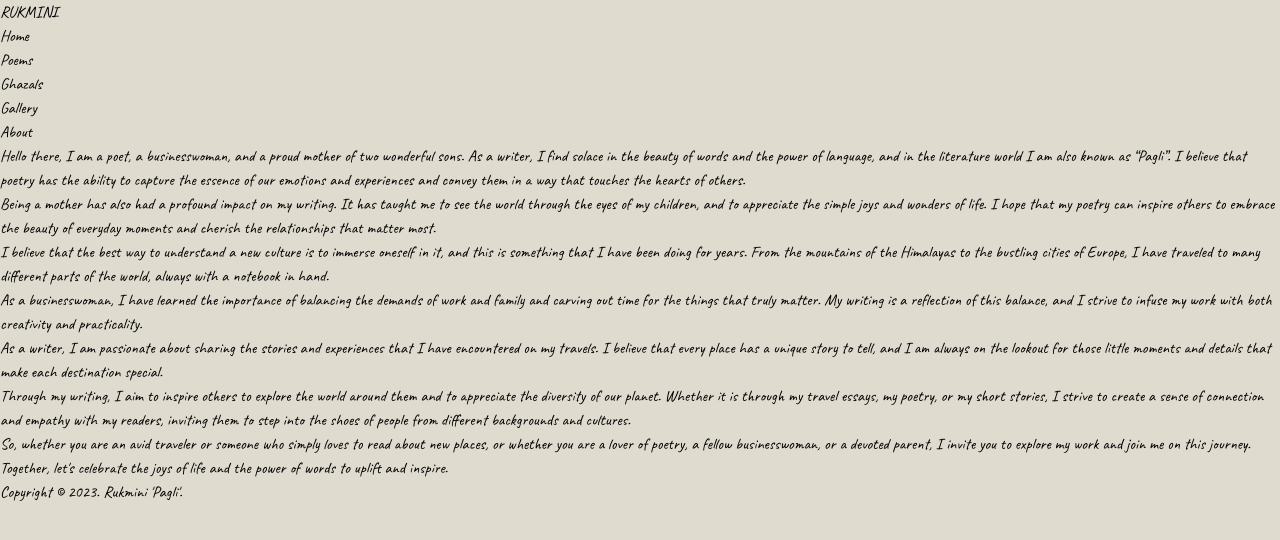
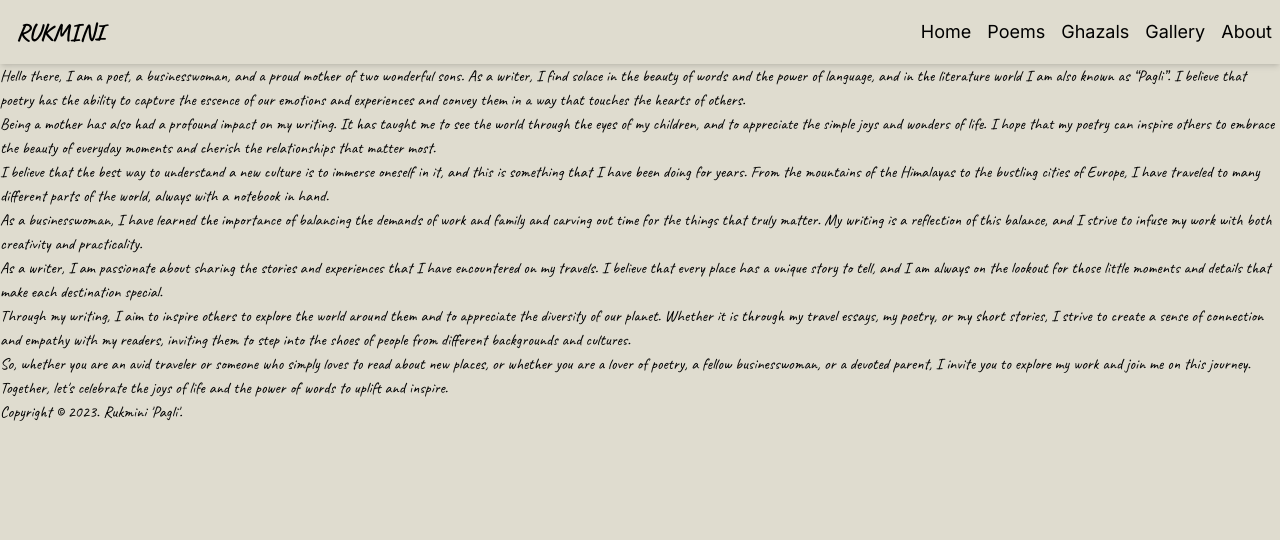
Before and after one commit to nur0078/pagli-writes, a React (Vite) app: page /about in a window 1280 px wide. Shown: the top 540 px of the page. Built offline with nearby package versions, Linux system fonts and the light colour scheme.

Commit message:
navbar completed

```diff
--- a/src/components/Navbar.tsx
+++ b/src/components/Navbar.tsx
@@ -2,16 +2,29 @@ import React from 'react';
 
 const Navbar = () => {
   return (
-    <nav className="navbar">
-      <h4 className="logo--text"> RUKMINI</h4>
-      <div className="menu--list">
-        <ul className="menu--items">
-          <li className="menu-category">Home</li>
-          <li className="menu-category">Poems</li>
-          <li className="menu-category">Ghazals</li>
-          <li className="menu-category">Gallery</li>
-          <li className="menu-category">About</li>
-        </ul>
+    <nav className=" shadow-md space-x-4">
+      <div className="flex justify-between text-center py-4 px-2">
+        <a href="/" className="text-2xl font-semibold no-underline  flex  px-2 hover:text-pencil ">
+          RUKMINI
+        </a>
+        <div className=" font-inter flex items-center space-x-4">
+          <a href="/" className="text-lg no-underline hover:text-pencil">
+            {' '}
+            Home
+          </a>
+          <a href="/poems" className="text-lg no-underline hover:text-pencil">
+            Poems
+          </a>
+          <a href="/ghazals" className="text-lg no-underline hover:text-pencil">
+            Ghazals
+          </a>
+          <a href="/gallery" className="text-lg no-underline hover:text-pencil">
+            Gallery
+          </a>
+          <a href="/about" className="text-lg no-underline hover:text-pencil">
+            About
+          </a>
+        </div>
       </div>
     </nav>
   );
```
